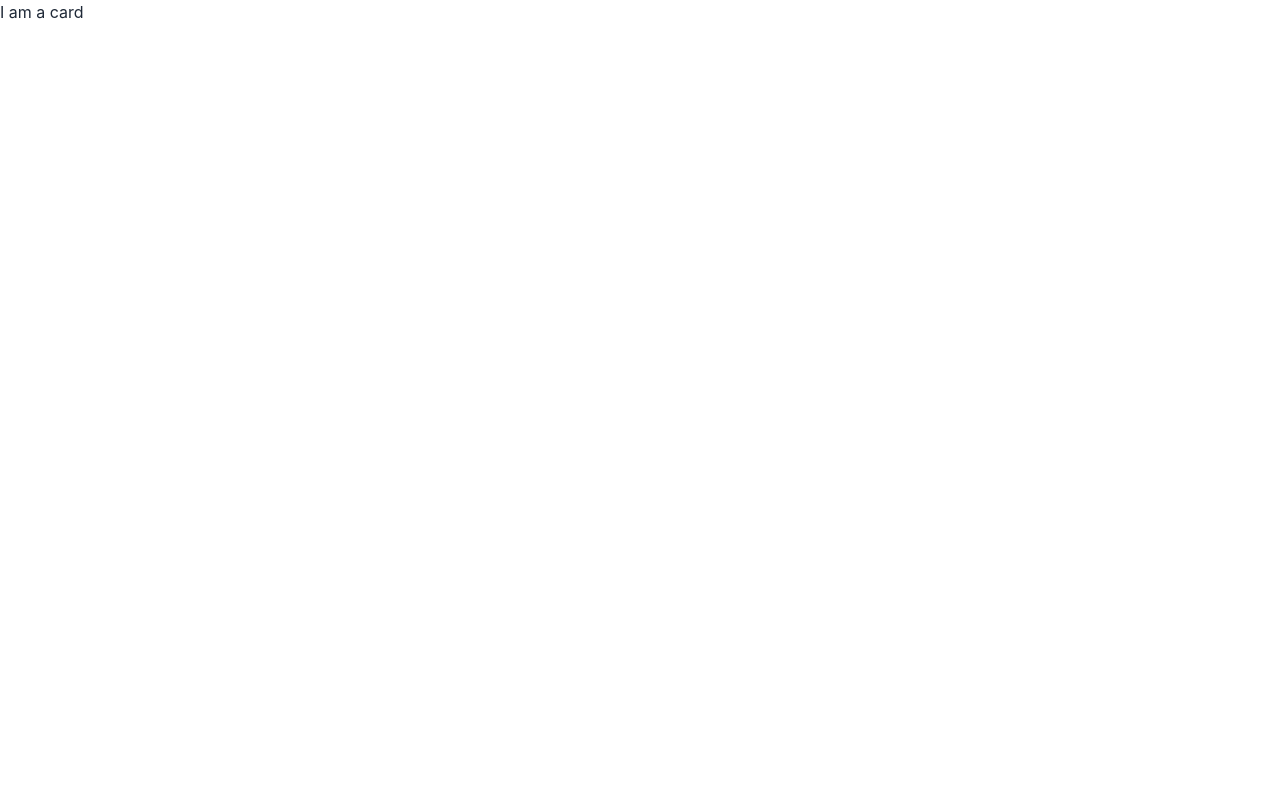
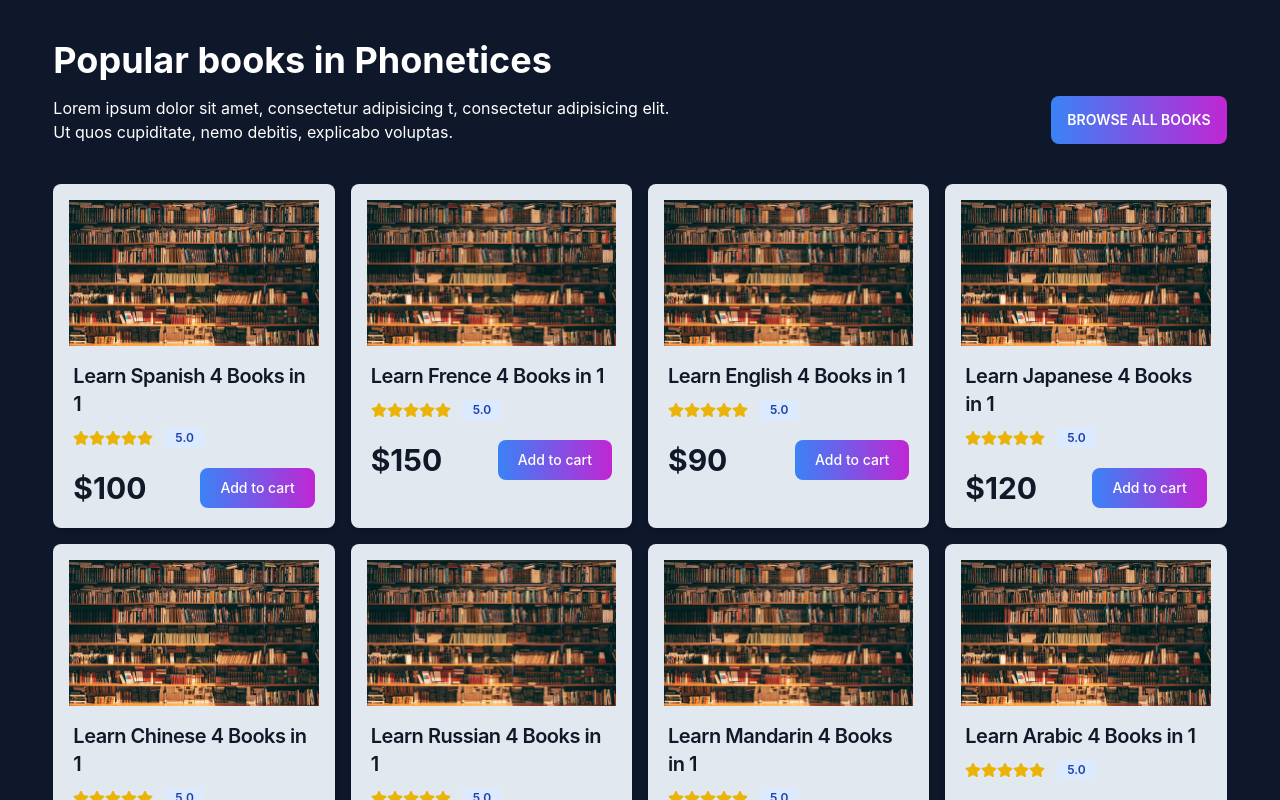
Before and after one commit to foy4748/phonetics, a Next.js app: page /books in a window 1280 px wide. Shown: the part 600-1400 px from the top of the page. Before the commit the page ends 800 px from the top, so only its background shows below. Built offline with nearby package versions, Linux system fonts and the light colour scheme.

Commit message:
books added

```diff
--- /dev/null
+++ b/components/booksComponents/BookApi.js
@@ -0,0 +1,62 @@
+export const books = [
+    {
+        id: 1,
+        title: "Learn Spanish 4 Books in 1",
+        price: "100"
+    },
+    {
+        id: 2,
+        title: "Learn Frence 4 Books in 1",
+        price: "150"
+    },
+    {
+        id: 3,
+        title: "Learn English 4 Books in 1",
+        price: "90"
+    },
+    {
+        id: 4,
+        title: "Learn Japanese 4 Books in 1",
+        price: "120"
+    },
+    {
+        id: 5,
+        title: "Learn Chinese 4 Books in 1",
+        price: "130"
+    },
+    {
+        id: 6,
+        title: "Learn Russian 4 Books in 1",
+        price: "80"
+    },
+    {
+        id: 7,
+        title: "Learn Mandarin 4 Books in 1",
+        price: "130"
+    },
+    {
+        id: 8,
+        title: "Learn Arabic 4 Books in 1",
+        price: "110"
+    },
+    {
+        id: 9,
+        title: "Learn Portuguese 4 Books in 1",
+        price: "130"
+    },
+    {
+        id: 10,
+        title: "Learn Indonesian 4 Books in 1",
+        price: "160"
+    },
+    {
+        id: 11,
+        title: "Learn Italian 4 Books in 1",
+        price: "170"
+    },
+    {
+        id: 12,
+        title: "Learn Korean 4 Books in 1",
+        price: "170"
+    }
+]
--- a/components/booksComponents/BookCard.js
+++ b/components/booksComponents/BookCard.js
@@ -1,7 +1,31 @@
-export default function BookCard() {
+import Image from "next/image";
+import Link from "next/link";
+import { FaStar } from 'react-icons/fa';
+
+export default function BookCard({ book }) {
   return (
-    <div>
-      <h1>I am a card</h1>
+    <div className="bg-slate-200 shadow-md rounded-lg dark:bg-gray-800 dark:border-gray-700">
+      {/* <img className="rounded-t-lg p-8" src="https://i.ibb.co/KqdgGY4/cosmetic-packaging-mockup-1150-40280.webp" alt="product image"> */}
+      <Image src='/BookBannerImg.jpeg' className="rounded-t-lg p-4 w-full" width={100} height={100} alt='' />
+      <div className="px-5 pb-5">
+        <Link href='/'>
+          <h3 className="text-gray-900 font-semibold text-xl tracking-tight hover:text-blue-500">{book.title}</h3>
+        </Link>
+        <div className="flex items-center mt-2.5 mb-5 text-yellow-500">
+          <FaStar />
+          <FaStar />
+          <FaStar />
+          <FaStar />
+          <FaStar />
+          <span className="bg-blue-100 text-blue-800 text-xs font-semibold mr-2 px-2.5 py-0.5 rounded dark:bg-blue-200 dark:text-blue-800 ml-3">5.0</span>
+        </div>
+        <div className="flex items-center justify-between">
+          <span className="text-3xl font-bold text-gray-900 dark:text-white">${book.price}</span>
+          <Link href="#"
+            className="text-white bg-gradient-to-r from-blue-500 to-fuchsia-600 hover:ring-4 font-medium rounded-lg text-sm px-5 py-2.5 text-center">Add
+            to cart</Link>
+        </div>
+      </div>
     </div>
   );
 }
--- /dev/null
+++ b/components/booksComponents/PopularBooks.js
@@ -0,0 +1,25 @@
+import { books } from "./BookApi";
+import BookCard from "./BookCard";
+
+const PopularBooks = () => {
+    const allBooks = books;
+    return (
+        <div className="w-11/12 mx-auto my-10">
+            <div className="flex justify-between items-end my-10">
+                <div className="text-white">
+                    <h1 className="text-4xl font-bold mb-4">Popular books in Phonetices</h1>
+                    <p>Lorem ipsum dolor sit amet, consectetur adipisicing t, consectetur adipisicing elit.</p>
+                    <p>Ut quos cupiditate, nemo debitis, explicabo voluptas.</p>
+                </div>
+                <button className="btn bg-gradient-to-r from-blue-500 to-fuchsia-600 border-none">Browse all Books</button>
+            </div>
+            <div className="grid grid-cols-4 gap-4 pb-20">
+                {
+                    allBooks && allBooks.map(book => <BookCard key={book.id} book={book} />)
+                }
+            </div>
+        </div>
+    );
+};
+
+export default PopularBooks;
--- a/package.json
+++ b/package.json
@@ -14,7 +14,8 @@
     "eslint-config-next": "13.0.6",
     "next": "13.0.6",
     "react": "18.2.0",
-    "react-dom": "18.2.0"
+    "react-dom": "18.2.0",
+    "react-icons": "^4.7.1"
   },
   "devDependencies": {
     "autoprefixer": "^10.4.13",
--- a/pages/books/index.js
+++ b/pages/books/index.js
@@ -1,10 +1,11 @@
 import BookCard from "../../components/booksComponents/BookCard";
 import BooksBanner from "../../components/booksComponents/BooksBanner";
+import PopularBooks from "../../components/booksComponents/PopularBooks";
 export default function Lessons() {
   return (
-    <div>
+    <div className="bg-slate-900">
       <BooksBanner />
-      <BookCard />
+      <PopularBooks />
     </div>
   );
 }
```
Also changed, not shown: 1 other file (tests, documents, lock files or other folders).
